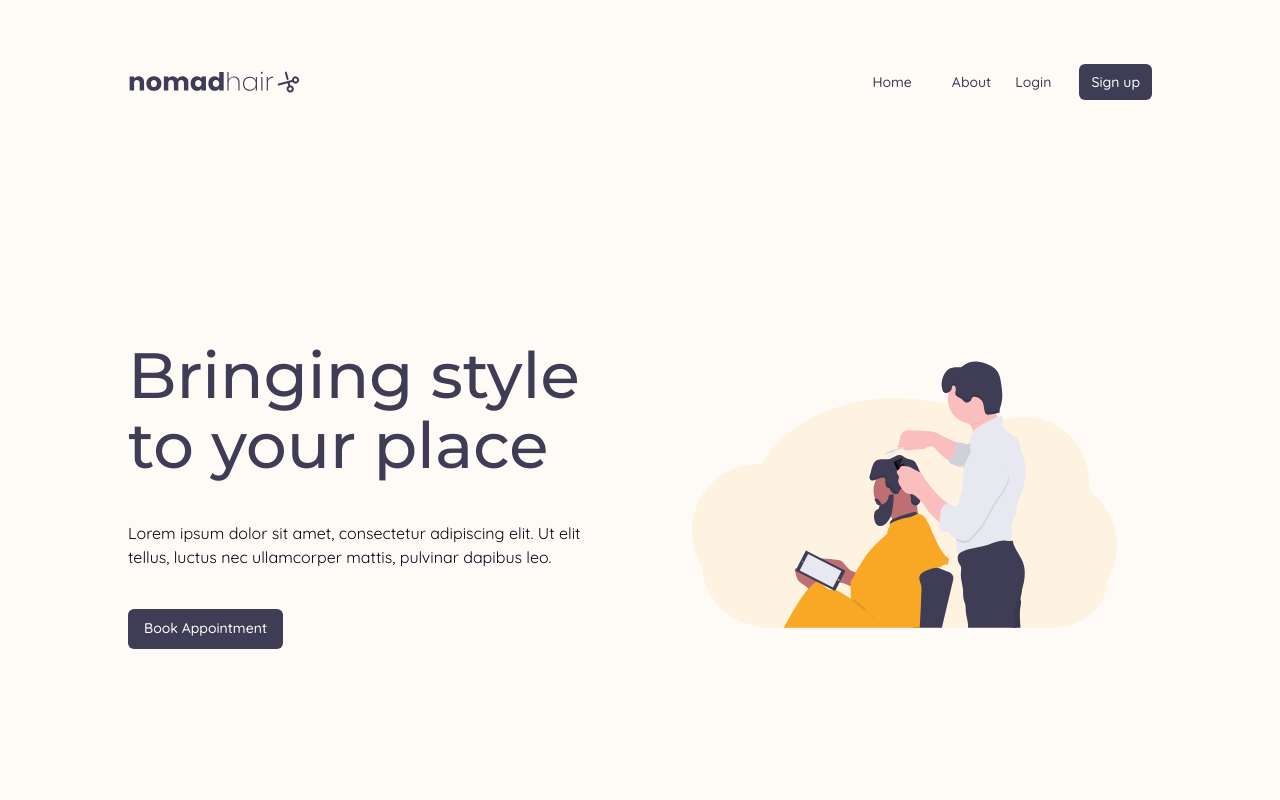
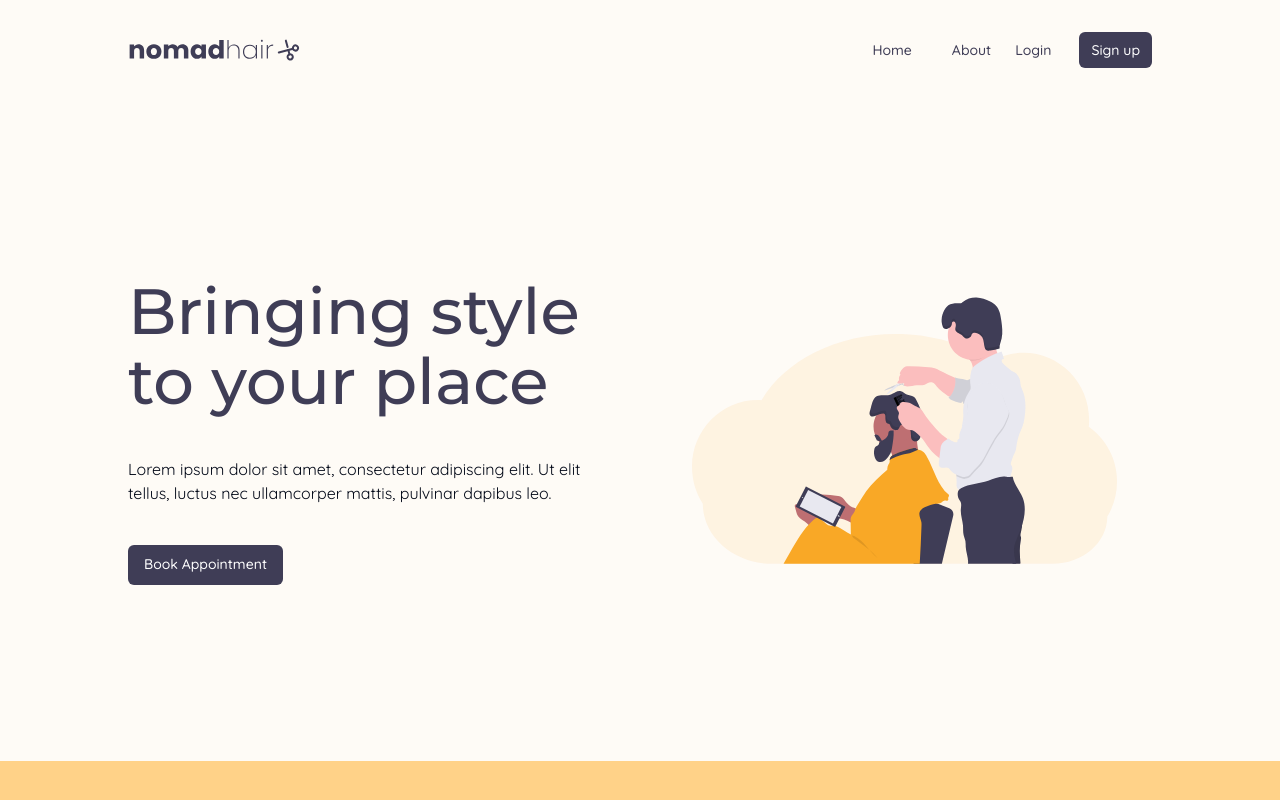
Before and after one commit to tnamdevnote/nomadhair, a Next.js app: page / in a window 1280 px wide. Shown: the top 800 px of the page. Built offline with nearby package versions, Linux system fonts and the light colour scheme.

Commit message:
edit heading height

```diff
--- a/app/globals.css
+++ b/app/globals.css
@@ -35,10 +35,10 @@
 
     --radius: 0.5rem;
 
-    --navbar-height-lg: 10.25rem;
+    --navbar-height-lg: 6.25rem;
     --navbar-height-sm: 4.25rem;
   }
-
+  /* ShadcnUI variables */
   .dark {
     --background: 222.2 84% 4.9%;
     --foreground: 210 40% 98%;
@@ -104,10 +104,3 @@ body {
   min-width: 320px;
   min-height: 100vh;
 }
-
-/* This is required to mock Inter font-family in storybook */
-/* h1,
-h2,
-h3 {
-  font-family: var(--font-montserrat);
-} */
--- a/components/ui/header/header.tsx
+++ b/components/ui/header/header.tsx
@@ -41,7 +41,7 @@ function Header({ user }: HeaderProps) {
   return (
     // setting fixed property will make header disappear on storybook
     <header className="fixed top-0 h-navbar-height-sm w-full bg-secondary-10 lg:h-navbar-height-lg">
-      <Container className="flex items-center py-4 lg:py-16">
+      <Container className="flex items-center py-4 lg:py-8">
         <Link href="/" aria-label="Home">
           <Logo className="h-4 md:h-7" />
         </Link>
```
Also changed, not shown: 1 other file (tests, documents, lock files or other folders).
